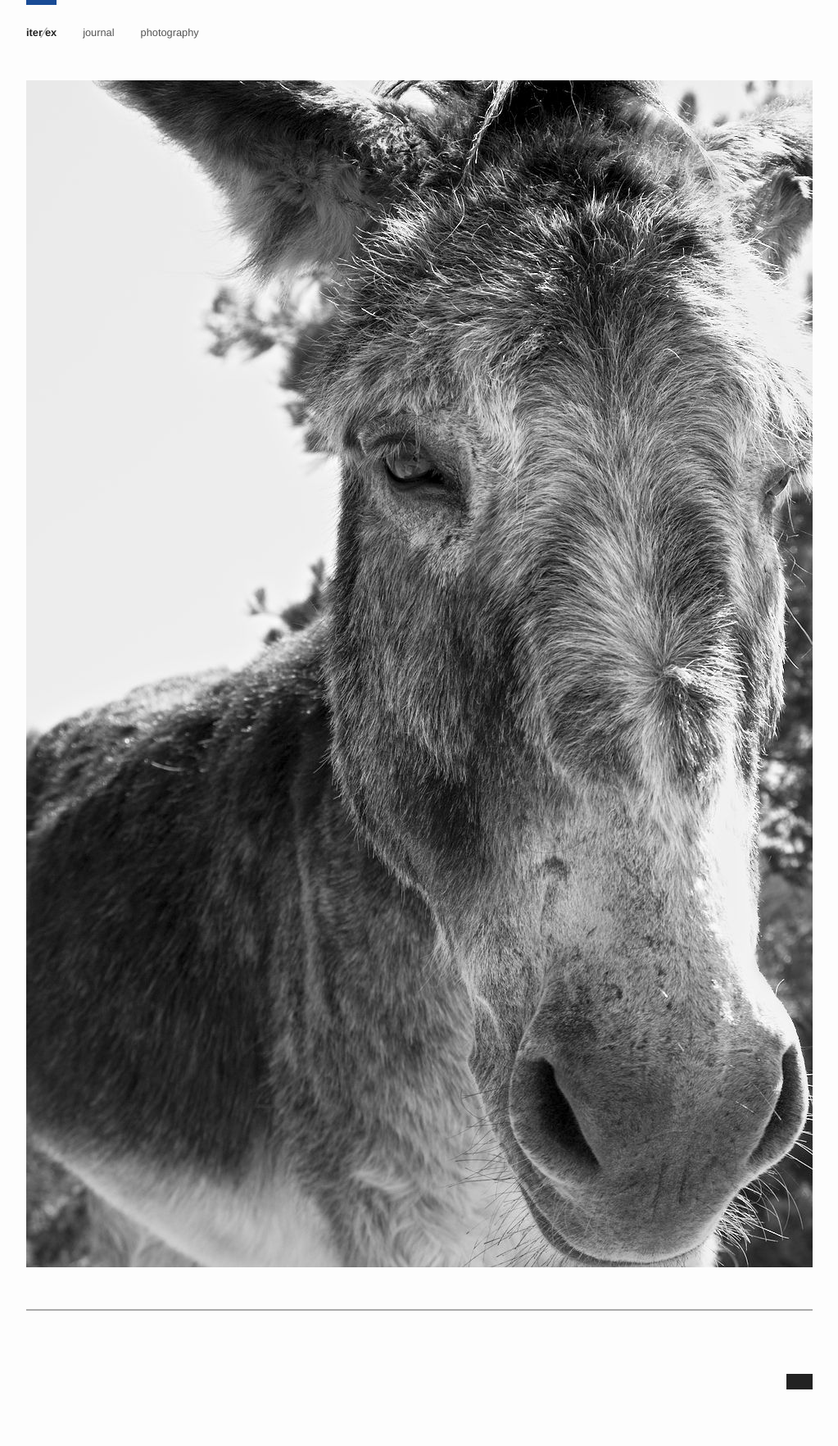
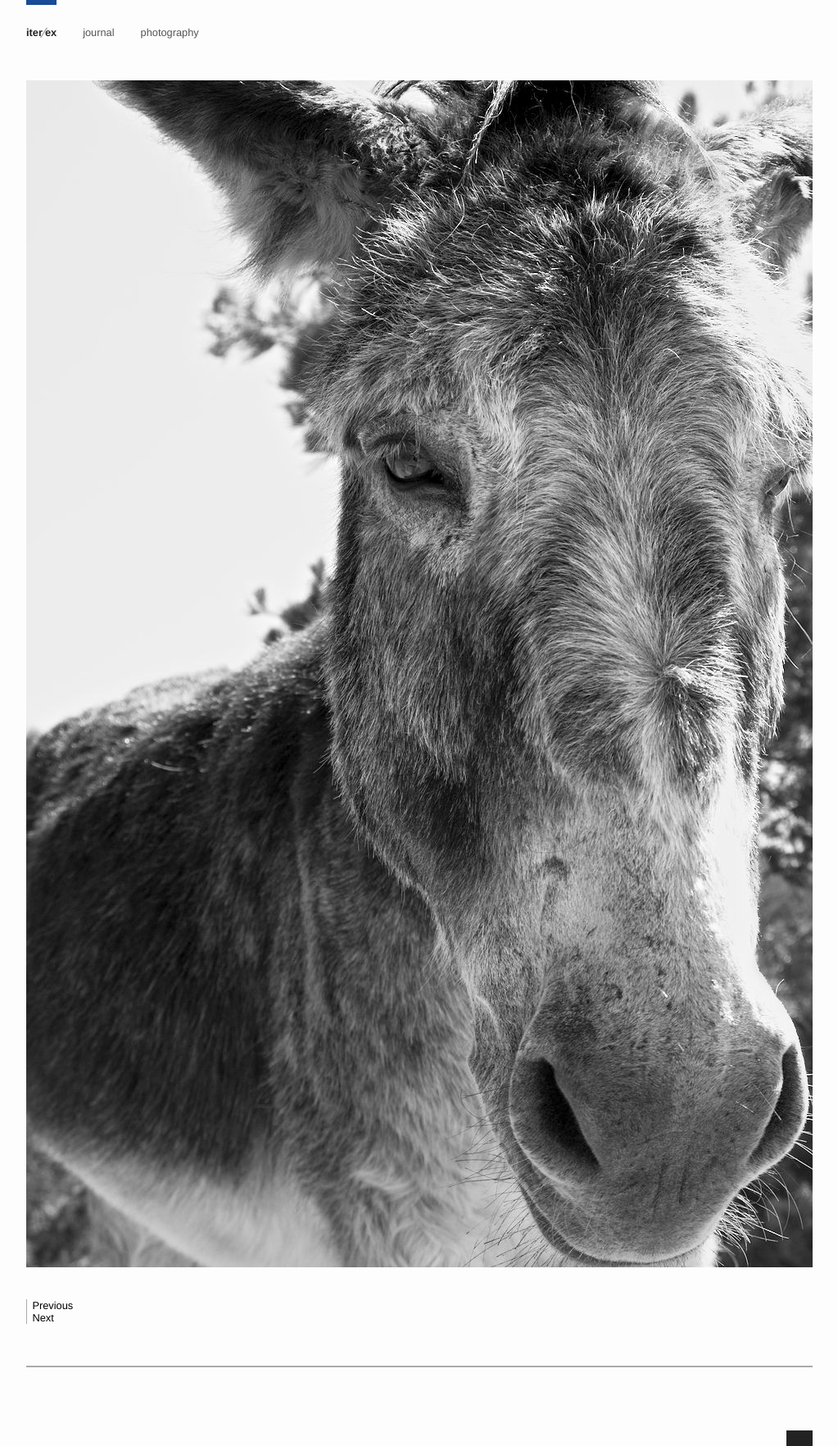
Before and after one commit to caipre/iterex, a Jekyll site: the page built from photography/_posts/2013/04/2013-04-10-el-burro.md, in a window 1280 px wide. Shown: the whole page at 82% size, without its empty margins (128-1151 px from the left). Built offline with Jekyll 4.4.1, drawn with Linux system fonts in a browser that asks for light colours; before the commit the page ends 1695 px from its top, so only the background shows below that.

Commit message:
Include prev/next on photography pages

```diff
--- a/_layouts/single.html
+++ b/_layouts/single.html
@@ -13,11 +13,11 @@ layout: default
       <div id="page">
         {{ content }}
       </div>
+    {% else %}
+      <img src="{{ page.src }}" title="{{ page.title }}" />
+    {% endif %}
       <div id="chrono">
         {% if page.previous %}<a href="{{ page.previous.url }}">Previous</a>{% endif %}
         {% if page.next %}<a href="{{ page.next.url }}">Next</a>{% endif %}
       </div>
-    {% else %}
-        <img src="{{ page.src }}" title="{{ page.title }}" />
-    {% endif %}
     </div>
```
